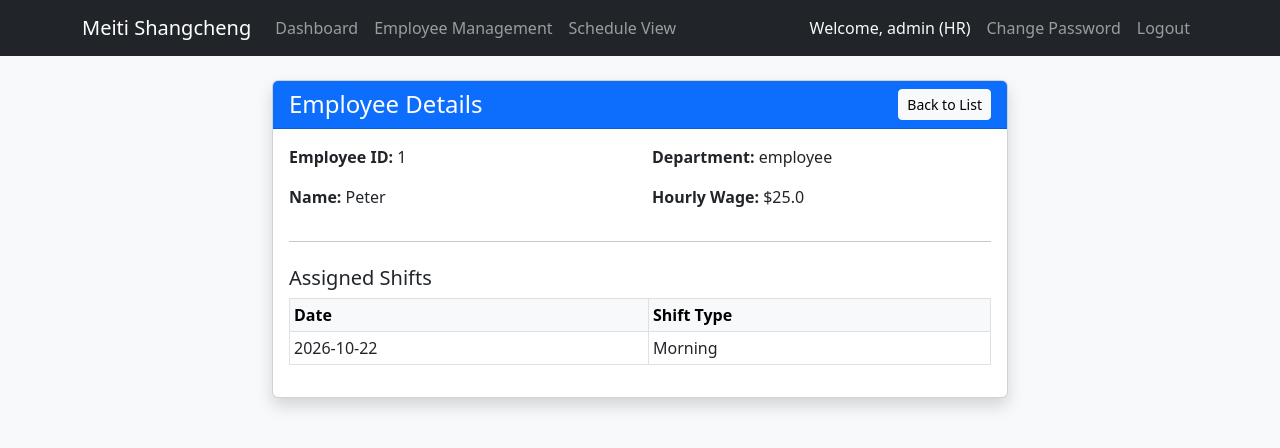
After one commit to chenzee-1/MeitiSystem, a Flask app: page /view_employee/1 in a window 1280 px wide. The commit adds this page. Shown: the top 448 px of the page. Run offline with Flask 3, Linux system fonts and the light colour scheme; a user stored in the database is signed in; data comes from the database, SQL or seed files in the repository.

Commit message:
增加UC-10功能

```diff
--- a/app.py
+++ b/app.py
@@ -120,6 +120,24 @@ def add_employee():
         return redirect(url_for('employees'))
 
     return render_template('add_employee.html')
+@app.route('/view_employee/<int:id>')
+def view_employee(id):
+    if 'user_id' not in session:
+        return redirect(url_for('login'))
+
+    conn = get_db()
+    # 把该员工的信息查出来
+    emp = conn.execute("SELECT * FROM employees WHERE id = ?", (id,)).fetchone()
+
+    # 顺便查一下他的排班情况（显得更专业）
+    schedules = conn.execute("SELECT * FROM schedules WHERE employee_id = ?", (id,)).fetchall()
+    conn.close()
+
+    if not emp:
+        flash('员工不存在', 'danger')
+        return redirect(url_for('employees'))
+
+    return render_template('view_employee.html', emp=emp, schedules=schedules)
 
 # @app.route('/add_employee', methods=['GET', 'POST'])
 # def add_employee():
--- a/templates/employees.html
+++ b/templates/employees.html
@@ -31,6 +31,7 @@
             <td>${{ emp['hourly_wage'] }}</td>
             <td>
                 <!-- 删除功能 -->
+                 <a href="/view_employee/{{ emp['id'] }}" class="btn btn-sm btn-info text-white">View</a>
                  <a href="/edit_employee/{{ emp['id'] }}" class="btn btn-sm btn-warning">Edit</a>
                 <a href="/delete_employee/{{ emp['id'] }}" class="btn btn-sm btn-danger" onclick="return confirm('Are you sure?')">Delete</a >
             </td>
--- /dev/null
+++ b/templates/view_employee.html
@@ -0,0 +1,49 @@
+{% extends "base.html" %}
+{% block content %}
+<div class="row justify-content-center mt-4">
+    <div class="col-md-8">
+        <div class="card shadow">
+            <div class="card-header bg-primary text-white d-flex justify-content-between align-items-center">
+                <h4 class="mb-0">Employee Details</h4>
+                <a href="/employees" class="btn btn-sm btn-light">Back to List</a>
+            </div>
+            <div class="card-body">
+                <!-- 纯只读展示 -->
+                <div class="row mb-3">
+                    <div class="col-md-6">
+                        <p><strong>Employee ID:</strong> {{ emp['id'] }}</p>
+                        <p><strong>Name:</strong> {{ emp['name'] }}</p>
+                    </div>
+                    <div class="col-md-6">
+                        <p><strong>Department:</strong> {{ emp['department'] }}</p>
+                        <p><strong>Hourly Wage:</strong> ${{ emp['hourly_wage'] }}</p>
+                    </div>
+                </div>
+
+                <hr>
+                <h5 class="mt-4">Assigned Shifts</h5>
+                <table class="table table-sm table-bordered">
+                    <thead class="table-light">
+                        <tr>
+                            <th>Date</th>
+                            <th>Shift Type</th>
+                        </tr>
+                    </thead>
+                    <tbody>
+                        {% for s in schedules %}
+                        <tr>
+                            <td>{{ s['date'] }}</td>
+                            <td>{{ s['shift_type'] }}</td>
+                        </tr>
+                        {% else %}
+                        <tr>
+                            <td colspan="2" class="text-center text-muted">No shifts assigned yet.</td>
+                        </tr>
+                        {% endfor %}
+                    </tbody>
+                </table>
+            </div>
+        </div>
+    </div>
+</div>
+{% endblock %}
```
